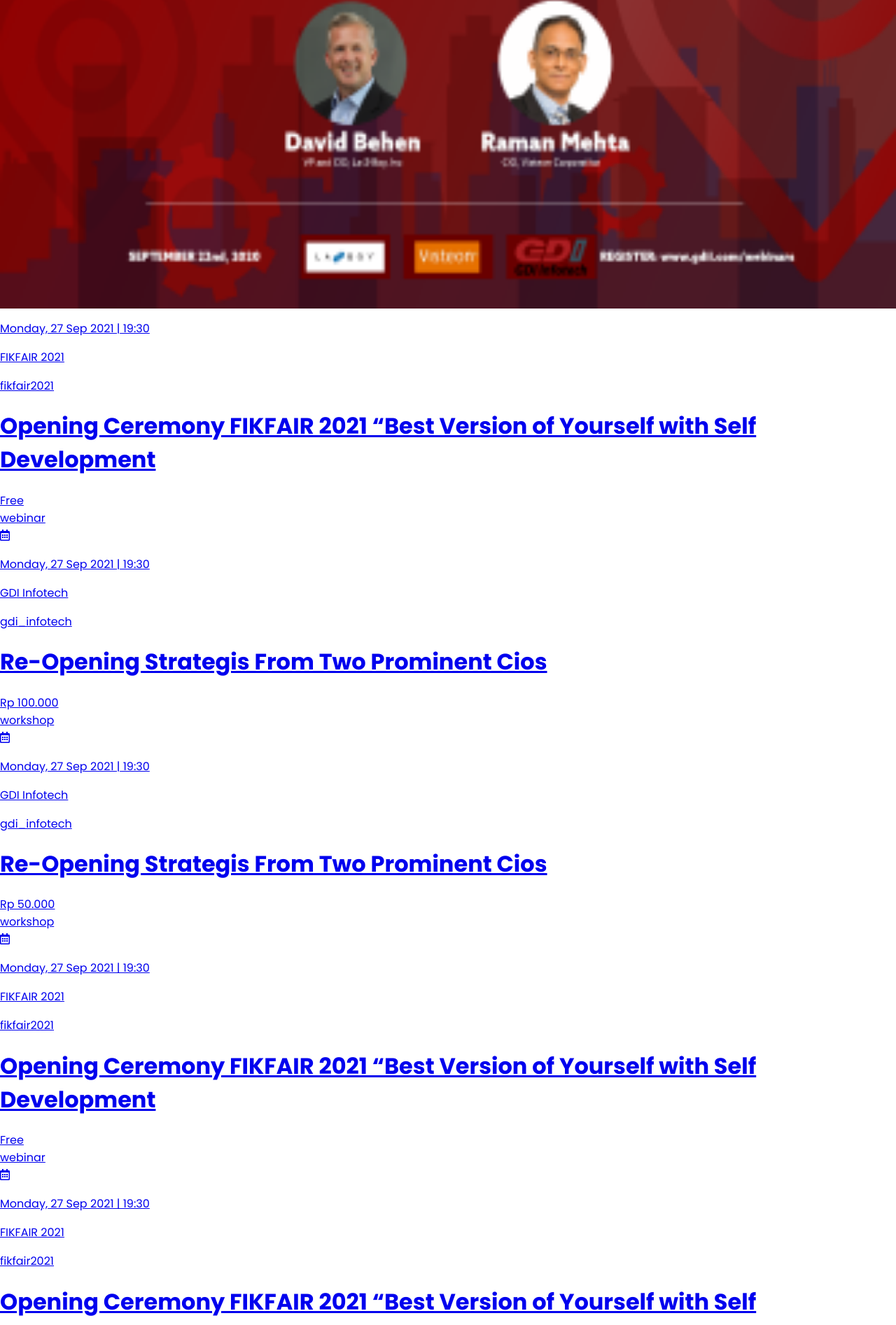
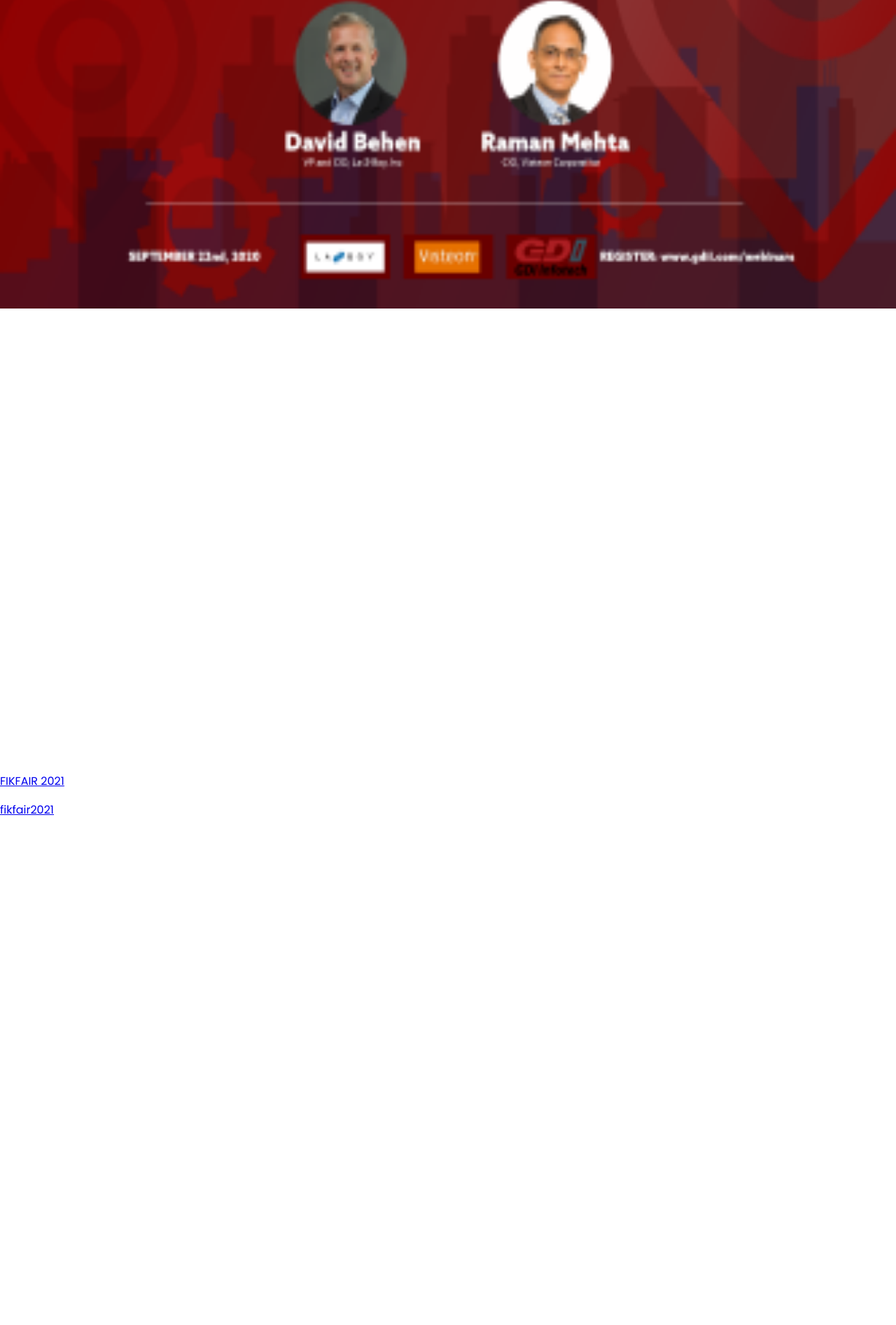
Before and after one commit to samudrajovanka/EasyVENT, a Next.js app: page / in a window 1280 px wide. Shown: the part 359-2253 px from the top of the page at 70% size. Built offline with nearby package versions, Linux system fonts and the light colour scheme.

Commit message:
fix: fix aspect ratio for image banner and profile

```diff
--- a/components/BottomNavigation/index.jsx
+++ b/components/BottomNavigation/index.jsx
@@ -39,7 +39,7 @@
           </NavLink>
 
           <NavLink href={`/${username}`}>
-            <div className="relative w-6 h-6 rounded-full overflow-hidden">
+            <div className="relative w-6 img-square-ratio rounded-full overflow-hidden">
               <Image
                 src={avatar}
                 layout="fill"
--- a/components/CardEvent/index.jsx
+++ b/components/CardEvent/index.jsx
@@ -18,7 +18,7 @@
         <div className="flex flex-col border border-ev-gray rounded hover:shadow-xl cursor-pointer overflow-hidden">
           {!noHeader && (
             <div className="flex items-center gap-3 p-4">
-              <div className="relative h-10 w-10 rounded-full overflow-hidden">
+              <div className="relative h-10 img-square-ratio rounded-full overflow-hidden">
                 <Image
                   src={user.avatar}
                   layout="fill"
@@ -33,7 +33,7 @@
             </div>
           )}
 
-          <div className="relative w-full h-44 sm:h-40 md:h-48 lg:h-40 2xl:h-48">
+          <div className="relative w-full img-banner-ratio">
             <Image
               src={event.banner}
               layout="fill"
--- a/components/Navbar/index.jsx
+++ b/components/Navbar/index.jsx
@@ -82,7 +82,7 @@
 
             <div className="relative">
               <button
-                className="relative w-10 h-10 rounded-full overflow-hidden"
+                className="relative w-10 img-square-ratio rounded-full overflow-hidden"
                 onClick={toggleDropdown}
               >
                 <Image
--- a/pages/events/[eventId].jsx
+++ b/pages/events/[eventId].jsx
@@ -34,7 +34,7 @@
       {!loading && event && (
         <>
           <div className="lg:col-span-8">
-            <div className="relative w-full h-44 sm:h-80 2xl:h-96">
+            <div className="relative w-full img-banner-ratio">
               <Image
                 src={event?.banner}
                 layout="fill"
--- a/styles/globals.css
+++ b/styles/globals.css
@@ -30,3 +30,11 @@
     Ubuntu, Cantarell, Fira Sans, Droid Sans, Helvetica Neue, sans-serif;
   font-size: 16px;
 }
+
+.img-banner-ratio {
+  aspect-ratio: 16/9;
+}
+
+.img-square-ratio {
+  aspect-ratio: 1/1;
+}
```
